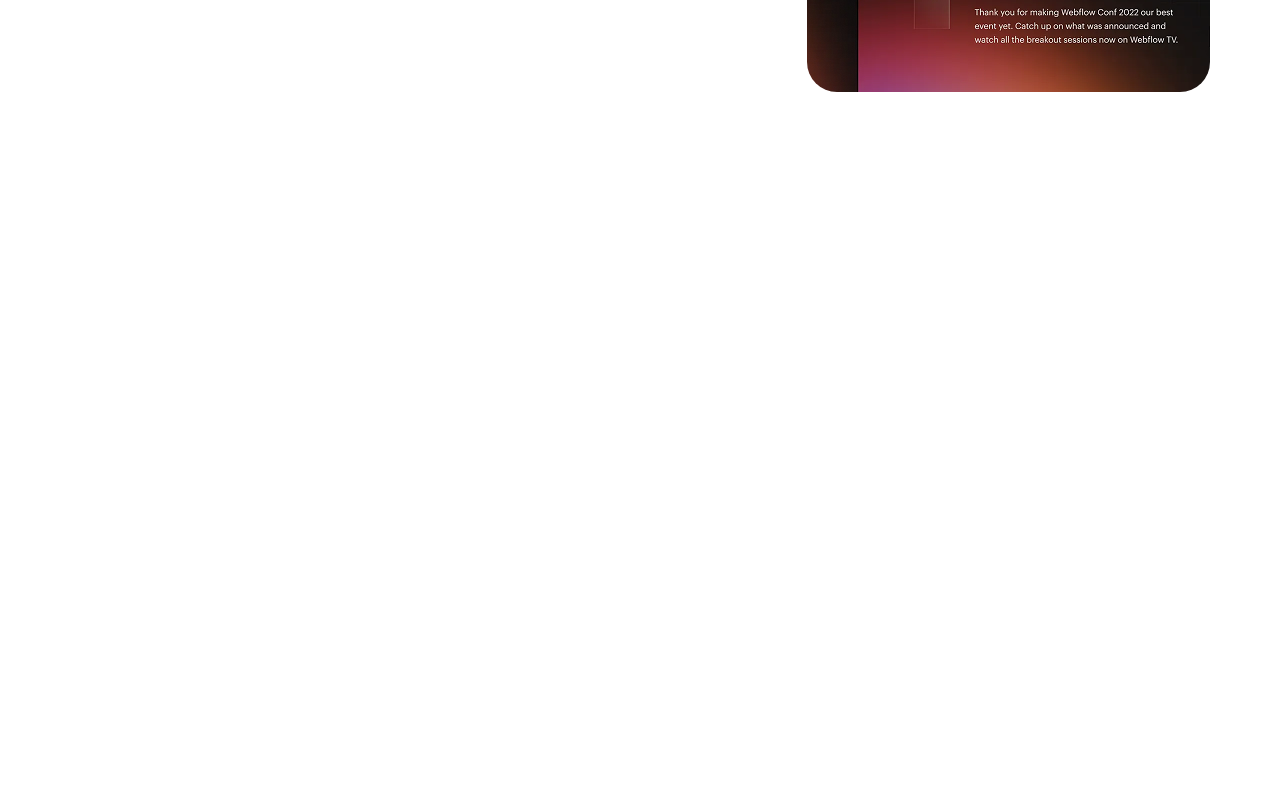
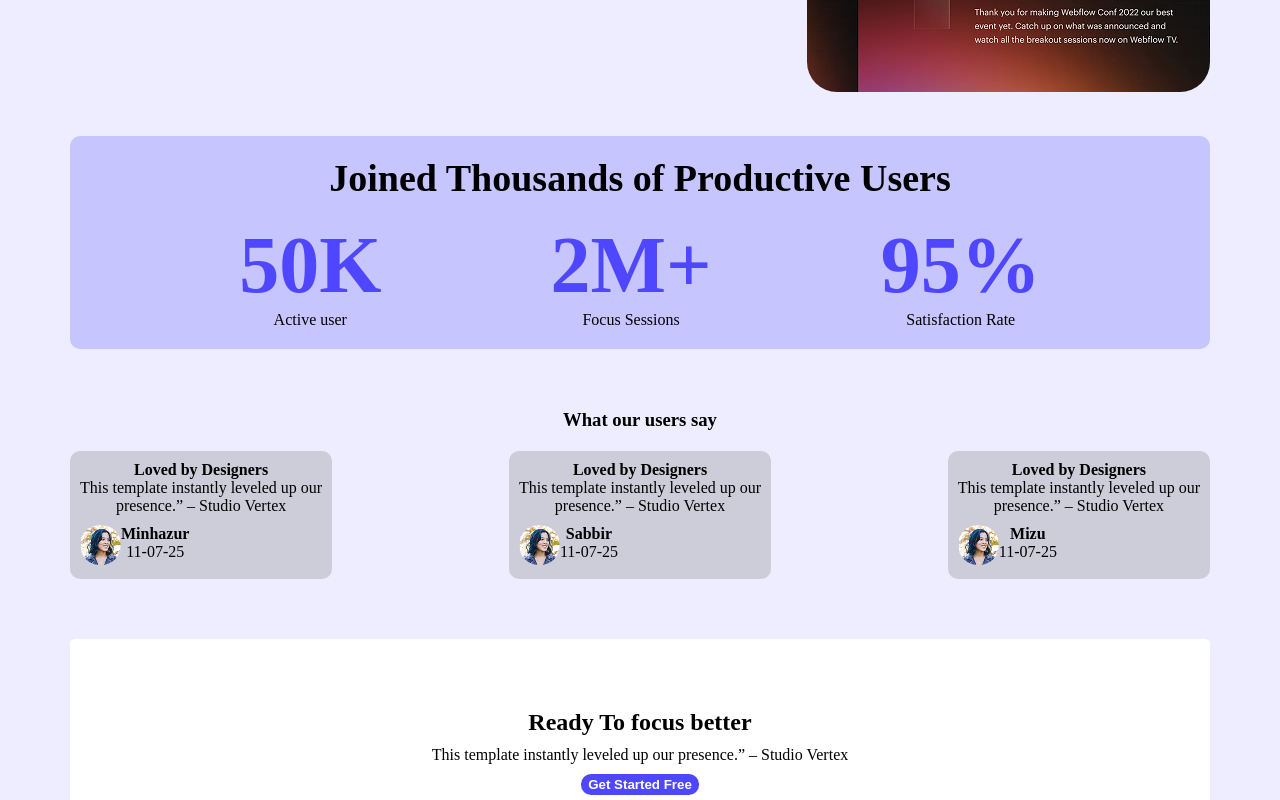
Before and after one commit to Minhazur107/web-flow-A01, a plain HTML site: page index.html in a window 1280 px wide. Shown: the part 520-1320 px from the top of the page. Before the commit the page ends 800 px from the top, so only its background shows below. Drawn offline with Linux system fonts and the light colour scheme.

Commit message:
focus section

```diff
--- a/index.html
+++ b/index.html
@@ -23,7 +23,7 @@
         </div>
     </header>
     <main>
-        <section class="action">
+        <section class="main">
             <div>
                 <h3 class="section-title">See It in Action</h3>
                 <p class="section-description">Explore the live preview and imagine your <br>brand in this bold new
@@ -34,7 +34,76 @@
                 <img class="webflow" src="/Assets/wc-mini.png">
             </div>
         </section>
+        <section class="productive-user-container">
+            <h4 style="text-align: center; font-size:38px; font-weight:bold;">Joined Thousands of Productive Users</h4>
+            <div class="user-container">
+                <div>
+                    <h3 class="user">50K</h3>
+                    <p>Active user</p>
+                </div>
+                <div>
+                    <h3 class="user">2M+</h3>
+                    <p>Focus Sessions</p>
+                </div>
+                <div>
+                    <h3 class="user">95%</h3>
+                    <p>Satisfaction Rate</p>
+                </div>
+
+            </div>
+        </section>
+        <section class="user-feedbackc-container">
+            <div class="user-review-container">
+                <h3>What our users say</h3>
+            </div>
+            <div class="user-feedback">
+                <div class="user-feedback-info">
+                    <h4>Loved by Designers</h4>
+                    <p>This template instantly leveled up our <br> presence.” – Studio Vertex</p>
+                    <div class="user-info">
+                        <div><img style="border-radius: 100px;" src="Assets/avatar.png" alt=""></div>
+                        <div>
+                            <h4>Minhazur</h4>
+                            <p>11-07-25</p>
+                        </div>
+                    </div>
+                </div>
+
+                <div class="user-feedback-info">
+                    <h4>Loved by Designers</h4>
+                    <p>This template instantly leveled up our <br> presence.” – Studio Vertex</p>
+                    <div class="user-info">
+                        <div><img style="border-radius: 100px;" src="Assets/avatar.png" alt=""></div>
+                        <div>
+                            <h4>Sabbir</h4>
+                            <p>11-07-25</p>
+                        </div>
+                    </div>
+                </div>
+
+                <div class="user-feedback-info">
+                    <h4>Loved by Designers</h4>
+                    <p>This template instantly leveled up our <br> presence.” – Studio Vertex</p>
+                    <div class="user-info">
+                        <div><img style="border-radius: 100px;" src="Assets/avatar.png" alt=""></div>
+                        <div>
+                            <h4>Mizu</h4>
+                            <p>11-07-25</p>
+                        </div>
+                    </div>
+                </div>
+            </div>
+
+        </section>
+
+        <section class="focus-container">
+            <h2 style="margin: 10px 0;">Ready To focus better</h2>
+            <p style="margin: 10px 0;">This template instantly leveled up our presence.” – Studio Vertex</p>
+            <button class="btn-primary">Get Started Free</button>
+            <div ><img style="max-width: 840px; margin-top:20px; border-radius:10px" src="Assets/wc-big.png" alt=""></div>
+        </section>
     </main>
+
 
 </body>
 
--- a/styles/agen.css
+++ b/styles/agen.css
@@ -2,6 +2,9 @@
 *{
     padding: 0;
     margin: 0;
+}
+body{
+    background-color: #dcdbff7d;
 }
 /*shared style*/
 .text-primary{
@@ -65,14 +68,11 @@ nav a{
     color: #252432;
     /* padding: 0px 62.5px; */
 }
-section{
+
+.main{
     display: flex;
     justify-content: space-between;
     align-items: center;
-
-}
-
-main{
     text-align: center;
     max-width: 1140px;
     margin: auto;
@@ -80,3 +80,56 @@ main{
 .webflow{
     border-radius: 30px;
 }
+.productive-user-container{
+    max-width: 1140px;
+    margin: auto;
+    background-color: #8b87fc66;
+    padding: 20px 0;
+    margin-top: 40px;
+    border-radius: 10px;
+}
+.user-container{
+    display: flex;
+    text-align: center;
+    justify-content: space-evenly;
+    margin-top: 20px
+}
+.user{
+    font-weight: bold;
+    font-size: 80px;
+    color: #4E47FF;
+}
+.user-feedbackc-container{
+    max-width: 1140px;
+    margin: auto;
+    margin-top: 60px;
+    text-align: center;
+
+}
+.user-feedback{
+    display: flex;
+    justify-content: space-between;
+    align-items: center;
+    margin-top: 20px;
+    gap: 20px;
+}
+
+.user-feedback-info{
+    background-color: rgba(128, 128, 128, 0.301);
+    padding: 10px;
+    border-radius: 10px;
+}
+.user-info{
+    display: flex;
+    margin-top: 10px;
+}
+.focus-container{
+    padding-top: 60px;
+    max-width: 1140px;
+    margin: auto;
+    text-align: center;
+    background-color: white;
+    margin-top: 60px;
+    border-radius: 5px;
+
+}
```
